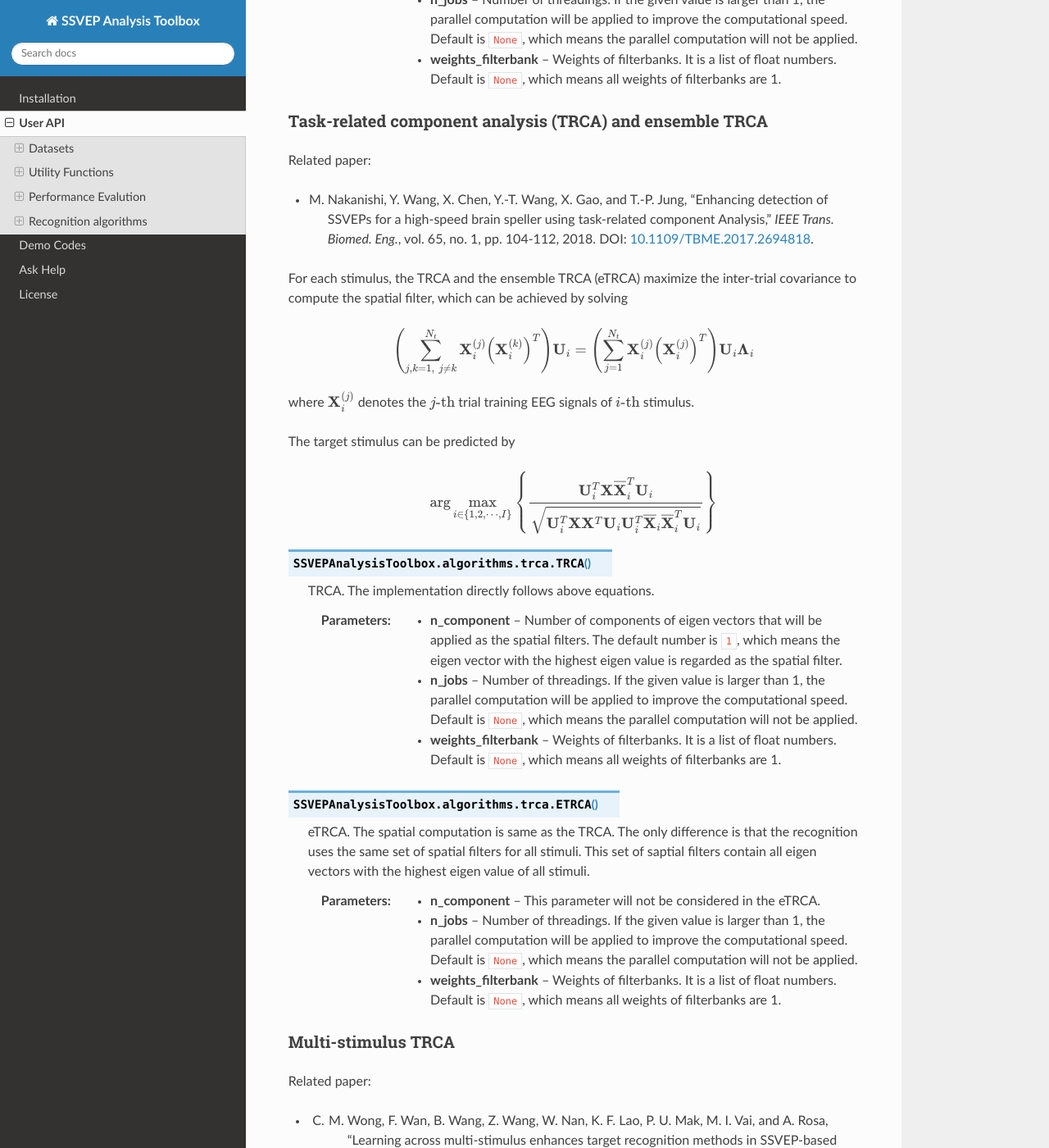
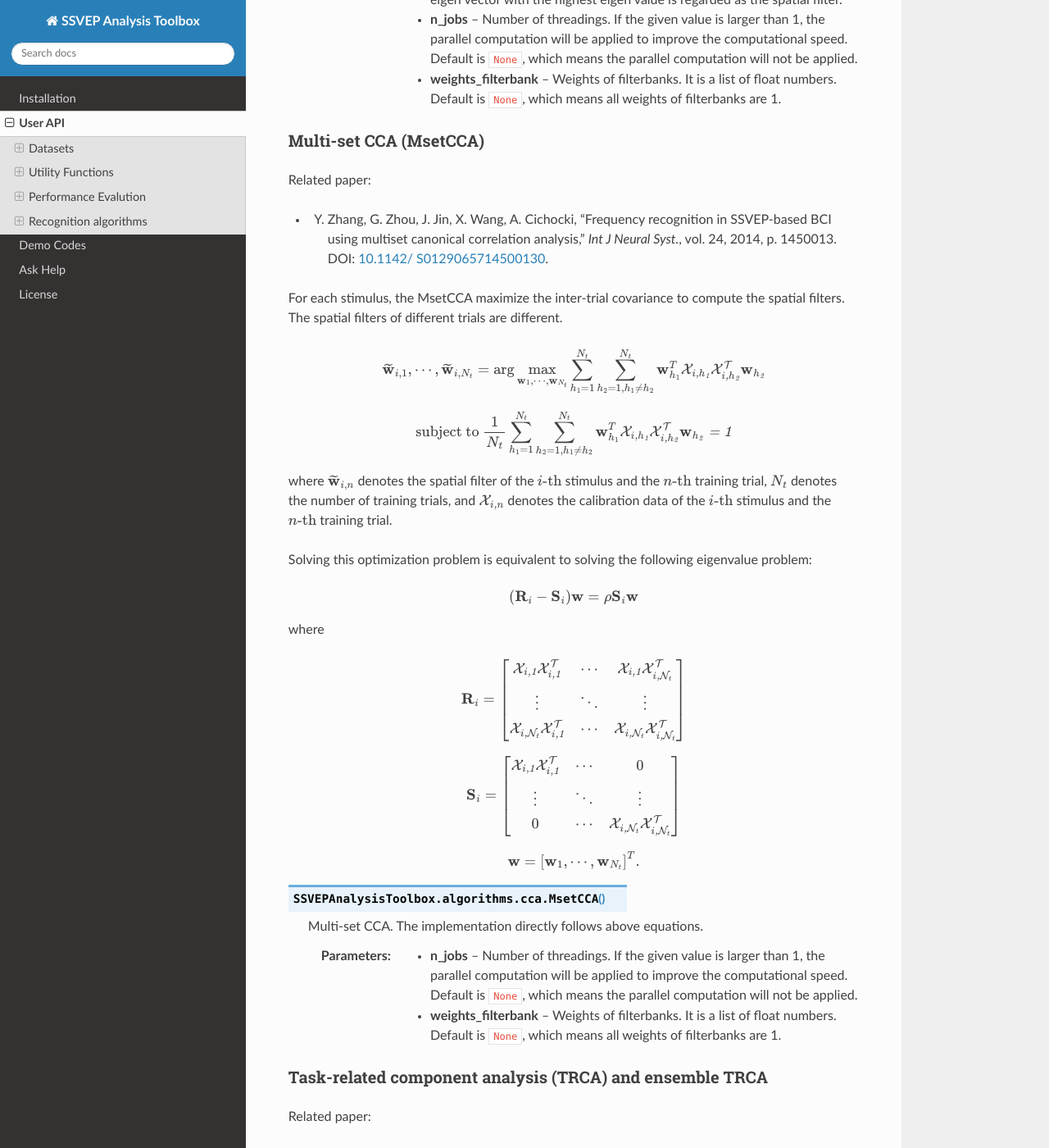
Before and after one commit to pikipity/SSVEP-Analysis-Toolbox, a Sphinx documentation site: the page built from Docs/API.rst, in a window 1280 px wide and 1400 px high, scrolled down 25039 px. Shown: the whole window at 82% size. Built offline with Sphinx 7.4.7 and the Read the Docs theme 2.0.0, drawn with Linux system fonts in a browser that asks for light colours; some of the changed text lies outside the part shown.

Commit message:
Update Docs

```diff
--- a/Docs/API.rst
+++ b/Docs/API.rst
@@ -989,6 +989,65 @@ The target stimulus is predicted by combining two correlation coefficients:
 
     :param weights_filterbank: Weights of filterbanks. It is a list of float numbers. Default is ``None``, which means all weights of filterbanks are 1.
 
+Multi-set CCA (MsetCCA)
+^^^^^^^^^^^^^^^^^^^^^^^^^^^^^
+
+Related paper:
+
++ Y. Zhang, G. Zhou, J. Jin, X. Wang, A. Cichocki, "Frequency recognition in SSVEP-based BCI using multiset canonical correlation analysis," *Int J Neural Syst.*, vol. 24, 2014, p. 1450013. DOI: `10.1142/ S0129065714500130 <https://www.worldscientific.com/doi/abs/10.1142/S0129065714500130>`_.
+
+For each stimulus, the MsetCCA maximize the inter-trial covariance to compute the spatial filters. The spatial filters of different trials are different.
+
+.. math::
+
+    \widetilde{\mathbf{w}}_{i,1}, \cdots, \widetilde{\mathbf{w}}_{i,N_t}=\arg\max_{\mathbf{w}_1,\cdots,\mathbf{w}_{N_t}}\sum_{h_1=1}^{N_t}\sum_{h_2=1,h_1\neq h_2}^{N_t}\mathbf{w}_{h_1}^T\cal{X}_{i,h_1}\cal{X}_{i,h_2}^T\mathbf{w}_{h_2}
+
+.. math::
+
+    \text{subject to }\frac{1}{N_t} \sum_{h_1=1}^{N_t}\sum_{h_2=1,h_1\neq h_2}^{N_t}\mathbf{w}_{h_1}^T\cal{X}_{i,h_1}\cal{X}_{i,h_2}^T\mathbf{w}_{h_2} = 1
+
+where :math:`\widetilde{\mathbf{w}}_{i,n}` denotes the spatial filter of the :math:`i\text{-th}` stimulus and the :math:`n\text{-th}` training trial, :math:`N_t` denotes the number of training trials, and :math:`\cal{X}_{i,n}` denotes the calibration data of the :math:`i\text{-th}` stimulus and the :math:`n\text{-th}` training trial.
+
+Solving this optimization problem is equivalent to solving the following eigenvalue problem:
+
+.. math::
+
+    \left( \mathbf{R}_i-\mathbf{S}_i \right)\mathbf{w} = \rho\mathbf{S}_i\mathbf{w}
+
+where
+
+.. math::
+
+    \mathbf{R}_i = \left[
+                    \begin{array}{ccc}
+                        \cal{X}_{i,1}\cal{X}_{i,1}^T & \cdots & \cal{X}_{i,1}\cal{X}_{i,N_t}^T\\
+                        \vdots & \ddots & \vdots\\
+                        \cal{X}_{i,N_t}\cal{X}_{i,1}^T & \cdots & \cal{X}_{i,N_t}\cal{X}_{i,N_t}^T
+                    \end{array}
+                   \right]
+
+.. math::
+
+    \mathbf{S}_i = \left[
+                    \begin{array}{ccc}
+                        \cal{X}_{i,1}\cal{X}_{i,1}^T & \cdots & 0\\
+                        \vdots & \ddots & \vdots\\
+                        0 & \cdots & \cal{X}_{i,N_t}\cal{X}_{i,N_t}^T
+                    \end{array}
+                   \right]
+
+.. math::
+
+    \mathbf{w} = \left[ \mathbf{w}_1, \cdots, \mathbf{w}_{N_t} \right]^T.
+
+.. py:function:: SSVEPAnalysisToolbox.algorithms.cca.MsetCCA
+
+    Multi-set CCA. The implementation directly follows above equations.
+
+    :param n_jobs: Number of threadings. If the given value is larger than 1, the parallel computation will be applied to improve the computational speed. Default is ``None``, which means the parallel computation will not be applied.
+
+    :param weights_filterbank: Weights of filterbanks. It is a list of float numbers. Default is ``None``, which means all weights of filterbanks are 1.
+
 Task-related component analysis (TRCA) and ensemble TRCA
 ^^^^^^^^^^^^^^^^^^^^^^^^^^^^^^^^^^^^^^^^^^^^^^^^^^^^^^^^^^^
 
@@ -996,7 +1055,7 @@ Related paper:
 
 + M. Nakanishi, Y. Wang, X. Chen, Y.-T. Wang, X. Gao, and T.-P. Jung, "Enhancing detection of SSVEPs for a high-speed brain speller using task-related component Analysis," *IEEE Trans. Biomed. Eng.*, vol. 65, no. 1, pp. 104-112, 2018. DOI: `10.1109/TBME.2017.2694818 <https://doi.org/10.1109/TBME.2017.2694818>`_.
 
-For each stimulus, the TRCA and the ensemble TRCA (eTRCA) maximize the inter-trial covariance to compute the spatial filter, which can be achieved by solving
+For each stimulus, the TRCA and the ensemble TRCA (eTRCA) maximize the inter-trial covariance to compute the common spatial filter across trials, which can be achieved by solving
 
 .. math::
 
--- a/Docs/index.rst
+++ b/Docs/index.rst
@@ -62,6 +62,10 @@ Datasets and Algorithms
 
       C. M. Wong, F. Wan, B. Wang, Z. Wang, W. Nan, K. F. Lao, P. U. Mak, M. I. Vai, and A. Rosa, "Learning across multi-stimulus enhances target recognition methods in SSVEP-based BCIs," *J. Neural Eng.*, vol. 17, no. 1, p. 016026, 2020. DOI: `10.1088/1741-2552/ab2373 <https://doi.org/10.1088/1741-2552/ab2373>`_.
 
+  + Multi-set CCA (**MsetCCA**):
+
+      Y. Zhang, G. Zhou, J. Jin, X. Wang, A. Cichocki, "Frequency recognition in SSVEP-based BCI using multiset canonical correlation analysis," *Int J Neural Syst.*, vol. 24, 2014, p. 1450013. DOI: `10.1142/ S0129065714500130 <https://www.worldscientific.com/doi/abs/10.1142/S0129065714500130>`_.
+
   + Task-related component analysis (**TRCA**) and Ensemble TRCA (**eTRCA**):
 
       M. Nakanishi, Y. Wang, X. Chen, Y.-T. Wang, X. Gao, and T.-P. Jung, "Enhancing detection of SSVEPs for a high-speed brain speller using task-related component Analysis," *IEEE Trans. Biomed. Eng.*, vol. 65, no. 1, pp. 104-112, 2018. DOI: `10.1109/TBME.2017.2694818 <https://doi.org/10.1109/TBME.2017.2694818>`_.
```
Also changed, not shown: other parts of Docs/index.rst (+0 -1 lines).
